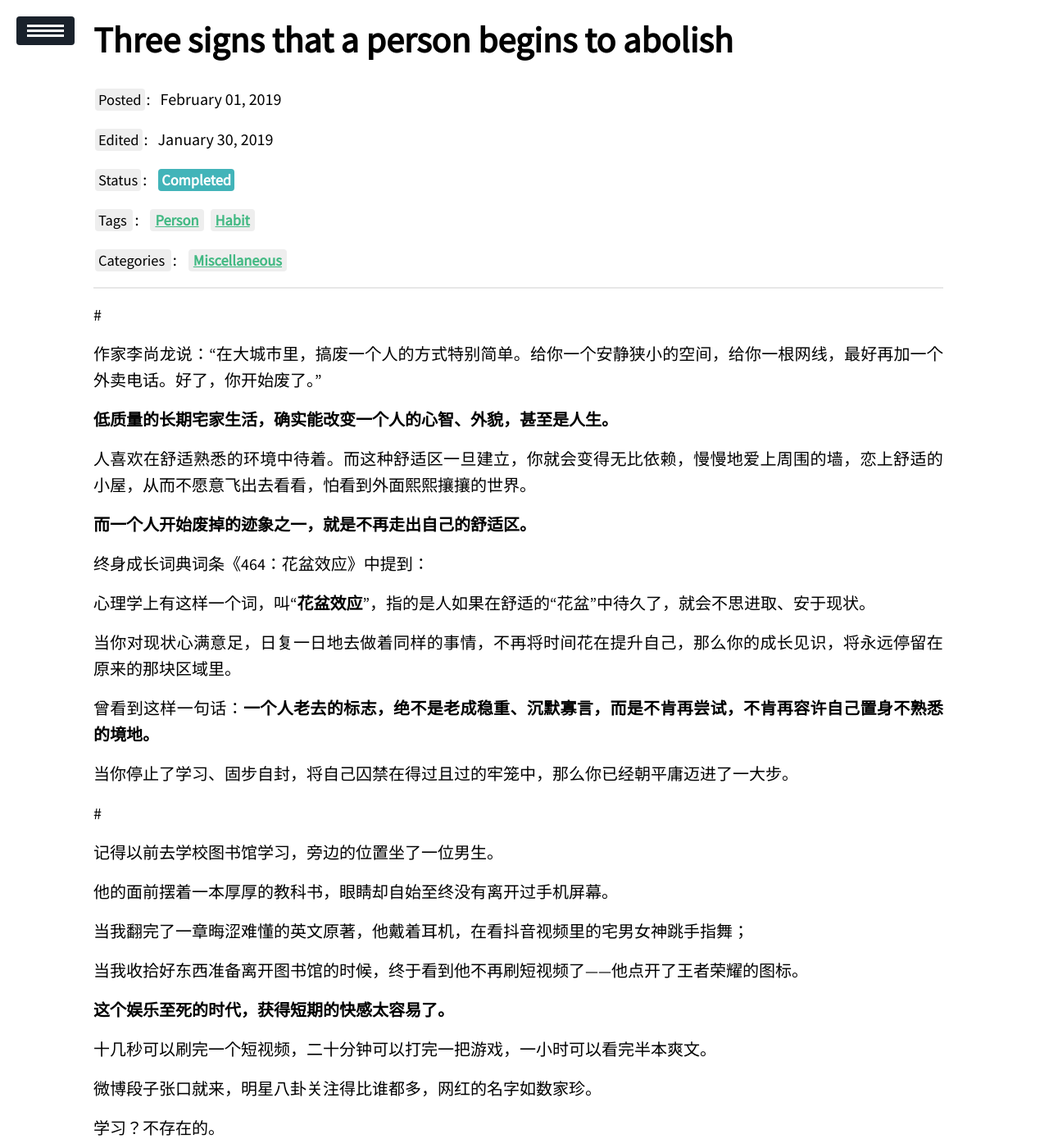
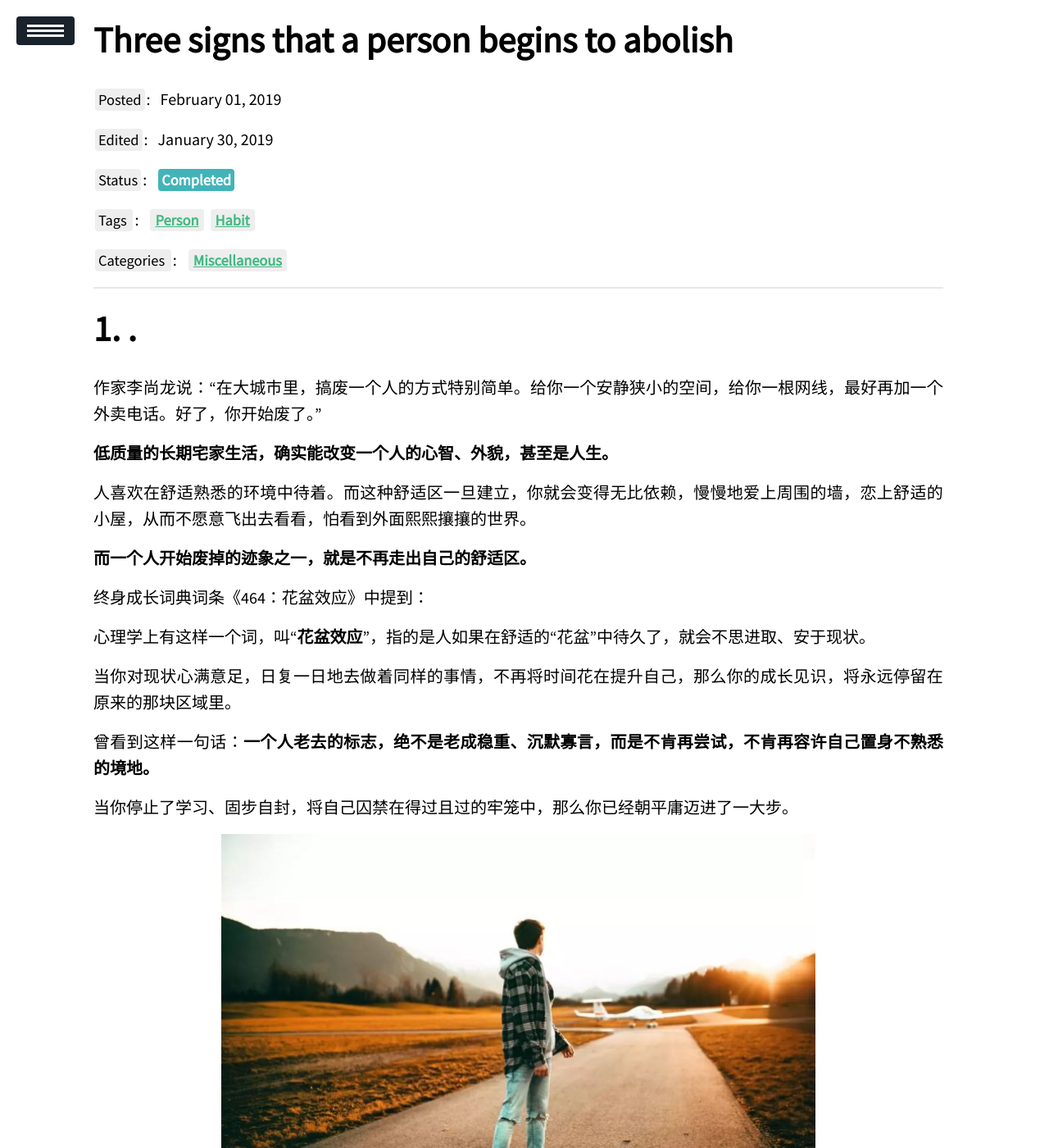
Before and after one commit to Cr7-joker/Cr7-joker.github.io, a Jekyll site: the page built from _posts/2019-02-01-Three signs that a person begins to abolish/2019-02-01-Three signs that a person begins to abolish.md, in a window 1280 px wide and 1400 px high. Shown: the whole window at 82% size. Built offline with Jekyll 4.4.1, drawn with Linux system fonts in a browser that asks for light colours; our own code applies the rules of GitHub Pages for plain Markdown files; a script that is not in the unit is left out.

Commit message:
fifth post commit

```diff
--- a/_posts/2019-02-01-Three signs that a person begins to abolish/2019-02-01-Three signs that a person begins to abolish.md
+++ b/_posts/2019-02-01-Three signs that a person begins to abolish/2019-02-01-Three signs that a person begins to abolish.md
@@ -7,7 +7,7 @@
 description: How is a man decadent step by step? After reading this,you may understand and change yourself.
 ---
 
-#
+# .
 
 作家李尚龙说：“在大城市里，搞废一个人的方式特别简单。给你一个安静狭小的空间，给你一根网线，最好再加一个外卖电话。好了，你开始废了。”
 
@@ -35,7 +35,9 @@
 
 当你停止了学习、固步自封，将自己囚禁在得过且过的牢笼中，那么你已经朝平庸迈进了一大步。
 
-#
+<img src="https://raw.githubusercontent.com/Cr7-joker/Cr7-joker.github.io/master/_posts/2019-02-01-Three signs that a person begins to abolish/assert/01.jpg" width="70%">
+
+# .
 
 记得以前去学校图书馆学习，旁边的位置坐了一位男生。
 
@@ -101,7 +103,9 @@
 
 当你不再制定计划，而是一次又一次放纵自己沉溺于即时快感和虚拟的成就感中，你离废掉就不远了。
 
-#
+<img src="https://raw.githubusercontent.com/Cr7-joker/Cr7-joker.github.io/master/_posts/2019-02-01-Three signs that a person begins to abolish/assert/02.jpg" width="70%">
+
+# .
 
 很早之前，网上流传着一段高铁吃泡面被骂的视频。
 
@@ -130,8 +134,7 @@
 “就你这种败类，以后别上高铁了！”
 
 
-
-
+<img src="https://raw.githubusercontent.com/Cr7-joker/Cr7-joker.github.io/master/_posts/2019-02-01-Three signs that a person begins to abolish/assert/03.gif" width="70%">
 
 
 
@@ -189,7 +192,7 @@
 
 真正成熟的人，一定是有能力控制自己情绪的人。
 
-#
+# .
 
 在国外有一个医学研究，工作人员询问了一百个在医院奄奄一息的老人：“你这辈子最大的遗憾是什么？”
 
```
